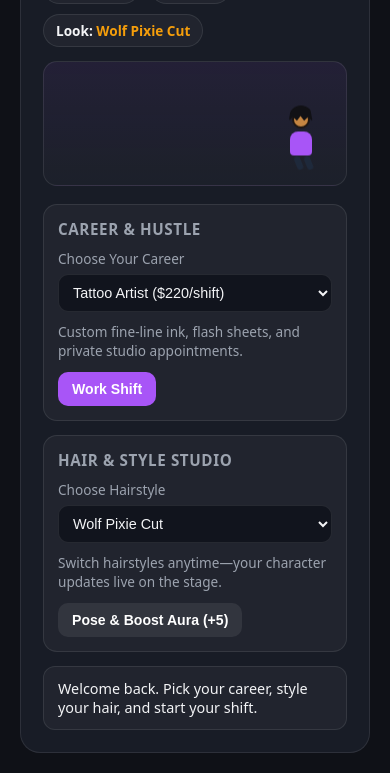
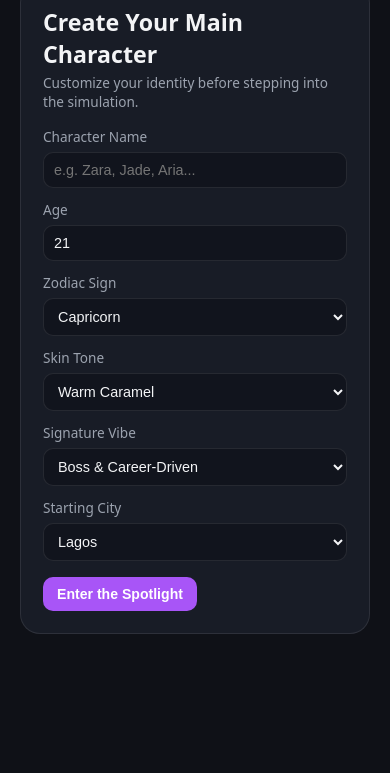
Before and after one commit to ayodejiayomide2005-debug/sim-mc, a plain HTML site: page index.html in a window 390 px wide. Shown: the part 114-887 px from the top of the page. After the commit the page ends 844 px from the top, so only its background shows below. Drawn offline with Linux system fonts and the light colour scheme.

Commit message:
Implement character setup form and styling
Added character setup form with various customization options including name, age, zodiac sign, skin tone, vibe, and starting city. Updated styles and layout for better presentation.

```diff
--- a/index.html
+++ b/index.html
@@ -41,6 +41,10 @@
       padding: 22px;
     }
 
+    .hidden {
+      display: none !important;
+    }
+
     .header {
       display: flex;
       justify-content: space-between;
@@ -55,9 +59,15 @@
       font-size: 1.45rem;
     }
 
+    .sub-profile {
+      font-size: 0.85rem;
+      color: var(--muted);
+      margin-top: 3px;
+    }
+
     .stats {
       display: flex;
-      gap: 10px;
+      gap: 8px;
       flex-wrap: wrap;
     }
 
@@ -66,12 +76,38 @@
       border: 1px solid var(--border);
       padding: 6px 12px;
       border-radius: 999px;
-      font-size: 0.85rem;
+      font-size: 0.84rem;
       font-weight: 600;
     }
 
     .stat-pill span {
       color: var(--gold);
+    }
+
+    /* Setup Form */
+    .setup-grid {
+      display: grid;
+      grid-template-columns: 1fr 1fr;
+      gap: 12px;
+      margin: 16px 0;
+    }
+
+    @media (max-width: 600px) {
+      .setup-grid, .grid {
+        grid-template-columns: 1fr;
+      }
+    }
+
+    input[type="text"],
+    input[type="number"],
+    select {
+      width: 100%;
+      padding: 9px 10px;
+      border-radius: 10px;
+      border: 1px solid var(--border);
+      background: #11141d;
+      color: var(--text);
+      font-size: 0.9rem;
     }
 
     /* Walking Stage */
@@ -235,18 +271,11 @@
       50% { transform: translateY(-3px); }
     }
 
-    /* Controls & Panels */
     .grid {
       display: grid;
       grid-template-columns: 1fr 1fr;
       gap: 14px;
       margin-bottom: 14px;
-    }
-
-    @media (max-width: 600px) {
-      .grid {
-        grid-template-columns: 1fr;
-      }
     }
 
     .panel {
@@ -271,21 +300,10 @@
       margin-bottom: 6px;
     }
 
-    select {
-      width: 100%;
-      padding: 9px 10px;
-      border-radius: 10px;
-      border: 1px solid var(--border);
-      background: #11141d;
-      color: var(--text);
-      font-size: 0.9rem;
-      margin-bottom: 10px;
-    }
-
     .job-desc {
       font-size: 0.85rem;
       color: var(--muted);
-      margin: 0 0 12px;
+      margin: 8px 0 12px;
       min-height: 36px;
     }
 
@@ -325,8 +343,83 @@
 </head>
 <body>
   <main class="app">
+    <!-- STEP 1: CHARACTER CREATION SCREEN -->
+    <section id="setup-screen">
+      <h1>Create Your Main Character</h1>
+      <p class="sub-profile">Customize your identity before stepping into the simulation.</p>
+
+      <div class="setup-grid">
+        <div>
+          <label for="char-name">Character Name</label>
+          <input id="char-name" type="text" placeholder="e.g. Zara, Jade, Aria..." />
+        </div>
+
+        <div>
+          <label for="char-age">Age</label>
+          <input id="char-age" type="number" min="18" max="60" value="21" />
+        </div>
+
+        <div>
+          <label for="char-zodiac">Zodiac Sign</label>
+          <select id="char-zodiac">
+            <option value="Capricorn">Capricorn</option>
+            <option value="Aries">Aries</option>
+            <option value="Taurus">Taurus</option>
+            <option value="Gemini">Gemini</option>
+            <option value="Cancer">Cancer</option>
+            <option value="Leo">Leo</option>
+            <option value="Virgo">Virgo</option>
+            <option value="Libra">Libra</option>
+            <option value="Scorpio">Scorpio</option>
+            <option value="Sagittarius">Sagittarius</option>
+            <option value="Aquarius">Aquarius</option>
+            <option value="Pisces">Pisces</option>
+          </select>
+        </div>
+
+        <div>
+          <label for="char-skin">Skin Tone</label>
+          <select id="char-skin">
+            <option value="#6f4428">Deep Espresso</option>
+            <option value="#8d5524">Rich Bronze</option>
+            <option value="#c68642" selected>Warm Caramel</option>
+            <option value="#e0ac69">Golden Honey</option>
+            <option value="#f1c27d">Soft Ivory</option>
+          </select>
+        </div>
+
+        <div>
+          <label for="char-vibe">Signature Vibe</label>
+          <select id="char-vibe">
+            <option value="Boss & Career-Driven">Boss &amp; Career-Driven</option>
+            <option value="Edgy & Creative">Edgy &amp; Creative</option>
+            <option value="Soft Luxury & Unbothered">Soft Luxury &amp; Unbothered</option>
+            <option value="Mysterious & Dark Romance">Mysterious &amp; Dark Romance</option>
+          </select>
+        </div>
+
+        <div>
+          <label for="char-city">Starting City</label>
+          <select id="char-city">
+            <option value="Lagos">Lagos</option>
+            <option value="London">London</option>
+            <option value="New York">New York</option>
+            <option value="Bangkok">Bangkok</option>
+            <option value="Shanghai">Shanghai</option>
+          </select>
+        </div>
+      </div>
+
+      <button id="start-btn" type="button">Enter the Spotlight</button>
+    </section>
+
+    <!-- STEP 2: MAIN GAME SCREEN -->
+    <section id="game-screen" class="hidden">
       <div class="header">
-      <h1>Main Character Sim</h1>
+        <div>
+          <h1 id="display-name">Main Character Sim</h1>
+          <div class="sub-profile" id="display-bio">Age 21 • Capricorn • Lagos</div>
+        </div>
         <div class="stats">
           <div class="stat-pill">Cash: <span id="cash-val">$500</span></div>
           <div class="stat-pill">Aura: <span id="aura-val">50</span></div>
@@ -338,7 +431,7 @@
         <div id="mc-actor">
           <div class="mc-head-wrap">
             <div id="mc-hair" class="mc-hair hair-wolf-pixie"></div>
-          <div class="mc-head"></div>
+            <div id="mc-head" class="mc-head"></div>
           </div>
           <div id="mc-torso" class="mc-torso"></div>
           <div class="mc-legs">
@@ -372,17 +465,59 @@
           <p class="job-desc">Switch hairstyles anytime—your character updates live on the stage.</p>
           <div class="btn-row">
             <button id="slay-btn" class="secondary" type="button">Pose &amp; Boost Aura (+5)</button>
+            <button id="edit-profile-btn" class="secondary" type="button">Edit Profile</button>
           </div>
         </section>
       </div>
 
       <div class="log-box" id="log-box">
-      Welcome back. Pick your career, style your hair, and start your shift.
+        Welcome to your main character era.
       </div>
+    </section>
   </main>
 
   <script>
-    // 1. Walking Character Loop
+    // Setup & Profile Logic
+    const setupScreen = document.getElementById("setup-screen");
+    const gameScreen = document.getElementById("game-screen");
+    const startBtn = document.getElementById("start-btn");
+    const editProfileBtn = document.getElementById("edit-profile-btn");
+
+    const charNameInput = document.getElementById("char-name");
+    const charAgeInput = document.getElementById("char-age");
+    const charZodiacInput = document.getElementById("char-zodiac");
+    const charSkinInput = document.getElementById("char-skin");
+    const charVibeInput = document.getElementById("char-vibe");
+    const charCityInput = document.getElementById("char-city");
+
+    const displayName = document.getElementById("display-name");
+    const displayBio = document.getElementById("display-bio");
+    const mcHead = document.getElementById("mc-head");
+    const logBox = document.getElementById("log-box");
+
+    startBtn.addEventListener("click", () => {
+      const name = charNameInput.value.trim() || "Main Character";
+      const age = charAgeInput.value || "21";
+      const zodiac = charZodiacInput.value;
+      const skin = charSkinInput.value;
+      const vibe = charVibeInput.value;
+      const city = charCityInput.value;
+
+      displayName.textContent = name;
+      displayBio.textContent = `Age ${age} • ${zodiac} • ${vibe} • ${city}`;
+      mcHead.style.background = skin;
+      logBox.textContent = `${name} just arrived in ${city} (${vibe}). Time to make moves!`;
+
+      setupScreen.classList.add("hidden");
+      gameScreen.classList.remove("hidden");
+    });
+
+    editProfileBtn.addEventListener("click", () => {
+      gameScreen.classList.add("hidden");
+      setupScreen.classList.remove("hidden");
+    });
+
+    // Walking Character Loop
     const mcStage = document.getElementById("mc-stage");
     const mcActor = document.getElementById("mc-actor");
 
@@ -412,7 +547,7 @@
       requestAnimationFrame(stepCharacter);
     }
 
-    // 2. Expanded Job Options
+    // Expanded Job Options (Including Tattoo Artists, Hairstylists & Lawyers)
     const jobs = [
       {
         title: "Tattoo Artist",
@@ -506,9 +641,7 @@
     const cashVal = document.getElementById("cash-val");
     const auraVal = document.getElementById("aura-val");
     const hairLabel = document.getElementById("hair-label");
-    const logBox = document.getElementById("log-box");
 
-    // Populate jobs dropdown
     jobs.forEach((job, index) => {
       const opt = document.createElement("option");
       opt.value = index;
```
Lines whose indentation alone changed are shown as unchanged.
